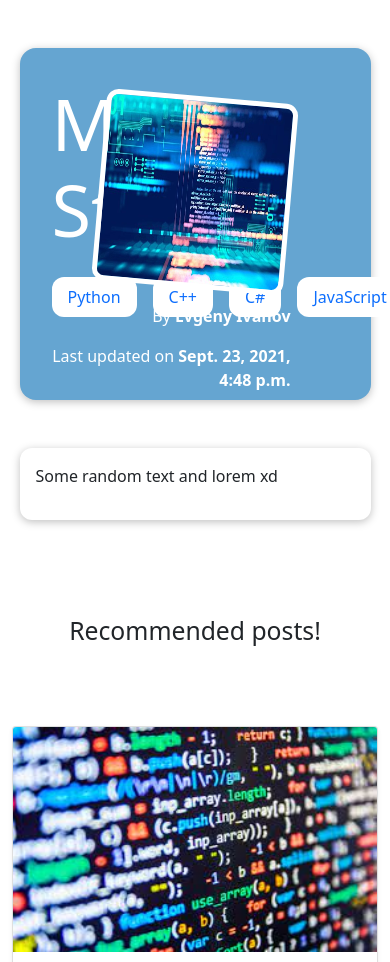
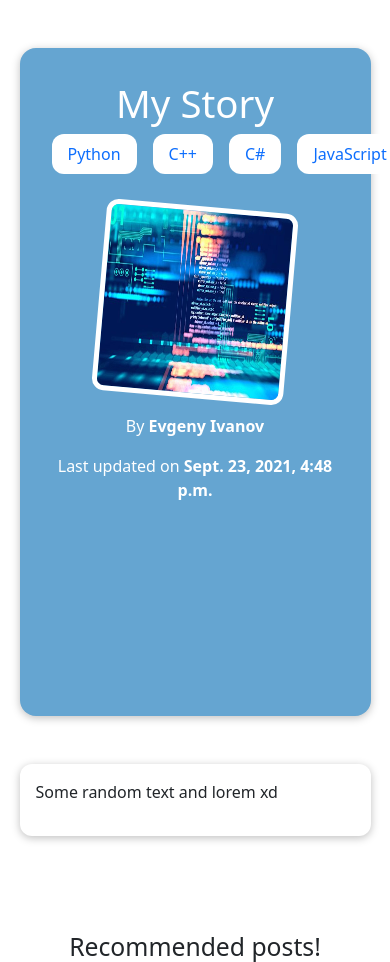
Before and after one commit to IvanovE/website, a Django app: a page that uses blog/templates/blog/post-detail.html in a window 390 px wide; the page is wider, and only the part inside the window is pictured. Shown: the part 172-1134 px from the top of that part. Run offline with Django 3.2, Linux system fonts and the light colour scheme; data comes from the database, SQL or seed files in the repository; both versions use the stored data as it was after the commit; some libraries are stand-ins or nearby versions.

Commit message:
css fixed

```diff
--- a/blog/static/blog/index.css
+++ b/blog/static/blog/index.css
@@ -53,6 +53,8 @@ body {
   margin-bottom: 5rem;
 }
 
+.mar {}
+
 .footer {
   position: static;
 }
@@ -79,4 +81,7 @@ body {
   #welcome {
     height: calc(100vh - 172px)
   }
+  .mar {
+    margin-bottom: 1rem;
+  }
 }
--- a/blog/static/blog/post-detail.css
+++ b/blog/static/blog/post-detail.css
@@ -212,3 +212,34 @@ main {
 #comments p {
   font-size: 1.5em;
 }
+
+
+@media(max-width: 576px) {
+  #summary {
+    box-sizing: border-box;
+    position: relative;
+    flex-direction: column;
+    align-items: center;
+    margin-bottom: 1rem;
+    height: calc(100vh - 176px)
+  }
+  #summary h2 {
+    display: block;
+    width: 100%;
+    font-size: 2.4rem;
+    text-align: center;
+    margin: 0;
+    margin-bottom: 0.5rem;
+  }
+  #summary article {
+    position: relative;
+    text-align: center;
+    right: 0;
+    top: 0;
+    padding: 0;
+  }
+  .tags {
+    text-align: center;
+    margin-bottom: 2rem;
+  }
+}
--- a/blog/templates/blog/index.html
+++ b/blog/templates/blog/index.html
@@ -19,7 +19,7 @@
     <div class="container mb">
       <div class="row">
         {% for post in popular_posts %}
-        <div class="col-sm-4">
+        <div class="col-sm-4 mar">
             {% include 'blog/includes/post.html' %}
         </div>
         {% endfor %}
@@ -30,7 +30,7 @@
     <div class="container">
       <div class="row">
         {% for post in new_posts %}
-        <div class="col-sm-4">
+        <div class="col-sm-4 mar">
             {% include 'blog/includes/post.html' %}
         </div>
         {% endfor %}
--- a/blog/templates/blog/post-detail.html
+++ b/blog/templates/blog/post-detail.html
@@ -42,7 +42,7 @@
     </div>
 {% endif %}
 
-    <article>
+    <article class="post-article">
         <img src="{{ post.image.url }}">
         <address>By <a href="mailto:{{ post.author.email }}">{{ post.author }}</a></address>
         <div>
--- a/blog/templates/blog/register.html
+++ b/blog/templates/blog/register.html
@@ -40,7 +40,7 @@
           Already have an account? <a href="{% url 'login' %}" class="ml-2">Sign in</a>
       </div>
 
-      {{ form.errors }}
+    {{ form.errors }}
 
       <p class="mt-5 mb-3 text-muted">&copy; 2021</p>
     </form>
--- a/blog/views.py
+++ b/blog/views.py
@@ -186,7 +186,6 @@ class SignUp(View):
         return render(request, 'blog/register.html', context)
 
     def post(self, request):
-        form = CreateUserForm()
         username = request.POST.get('username')
         email = request.POST.get('email')
         password1 = request.POST.get('password1')
```
Also changed, not shown: db.sqlite3.
